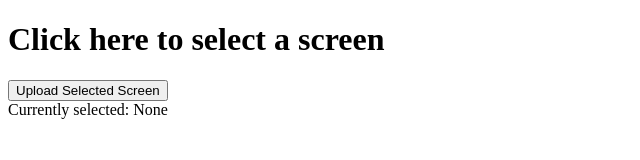
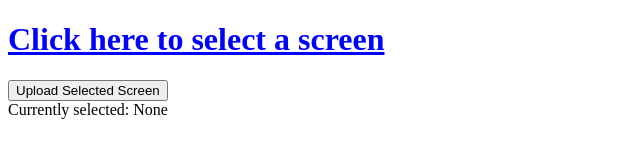
Before and after one commit to leo60228/WiiUSSU, a website: page public/index.html in a window 1280 px wide. Shown: the whole page, without its empty margins (0-640 px from the left). Drawn offline with nearby package versions, Linux system fonts and the light colour scheme.

Commit message:
Added link-like styling to header for more obvious clickability

```diff
--- a/public/index.html
+++ b/public/index.html
@@ -8,7 +8,7 @@
   </head>
   <body>
     <form enctype="multipart/form-data" id="file-form" action="/upload" method="POST">
-      <label for="file-select"><h1>Click here to select a screen</h1></label>
+      <label for="file-select"><h1 class="fakelink">Click here to select a screen</h1></label>
       <input type="file" id="file-select" name="screenshot" />
       <button type="submit" id="upload-button">Upload Selected Screen</button>
     </form>
--- a/public/script.js
+++ b/public/script.js
@@ -10,6 +10,8 @@ var timeout = setInterval(function() {
       selected.innerHTML = file.name.replace(/^WiiU_.*?_(TV|GamePad)_.*$/gm, '$1');
     }
   } else if ((!($('#file-select')[0].files) || !($('#file-select')[0].files[0]) && window.filename)) {
+    window.filename = undefined;
+
     var selected = document.getElementById('selected');
 
     selected.innerHTML = 'None';
--- a/public/style.css
+++ b/public/style.css
@@ -1,3 +1,8 @@
 #file-select {
   display: none;
 }
+
+.fakelink {
+  color: blue;
+  text-decoration: underline;
+}
```
